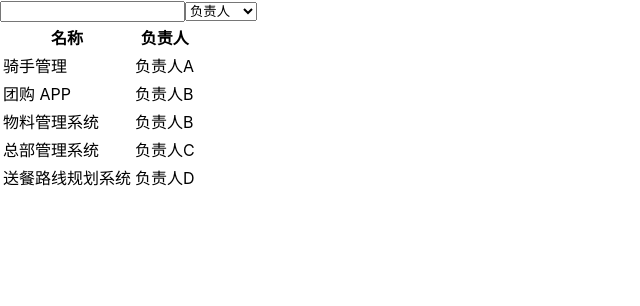
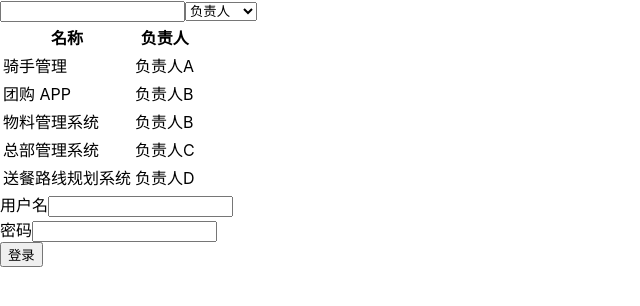
Before and after one commit to tinywaves/wehub, a React (Create React App) app: page / in a window 1280 px wide. Shown: the top 306 px of the page, without its empty margins (0-640 px from the left). Built offline with nearby package versions, Linux system fonts and the light colour scheme; data requests are answered from the project's data file.

Commit message:
feat: add login page

```diff
--- a/src/App.tsx
+++ b/src/App.tsx
@@ -1,11 +1,15 @@
+import React from 'react';
+
 import ProjectListPage from './pages/project-list';
+import Login from './pages/login';
 
-function App() {
+const App: React.FC = () => {
   return (
     <>
       <ProjectListPage />
+      <Login />
     </>
   );
-}
+};
 
 export default App;
--- /dev/null
+++ b/src/pages/login/index.tsx
@@ -0,0 +1,44 @@
+import React, { FormEvent } from 'react';
+
+const url = process.env.REACT_APP_API_URL;
+
+const Login: React.FC = () => {
+  const login = (param: { username: string; password: string }) => {
+    fetch(`${url}/login`, {
+      method: 'POST',
+      headers: {
+        'Content-Type': 'application/json'
+      },
+      body: JSON.stringify(param)
+    }).then(async response => {
+      if (response.ok) {
+        console.log('');
+      }
+    });
+  };
+
+  const handleFormSubmit = (e: FormEvent<HTMLFormElement>) => {
+    e.preventDefault();
+
+    const username = (e.currentTarget.elements[0] as HTMLInputElement).value;
+    const password = (e.currentTarget.elements[1] as HTMLInputElement).value;
+
+    login({ username, password });
+  };
+
+  return (
+    <form onSubmit={handleFormSubmit}>
+      <div>
+        <label htmlFor="username">用户名</label>
+        <input type="text" id="username" autoComplete="off" />
+      </div>
+      <div>
+        <label htmlFor="password">密码</label>
+        <input type="password" id="password" />
+      </div>
+      <button type="submit">登录</button>
+    </form>
+  );
+};
+
+export default Login;
```
